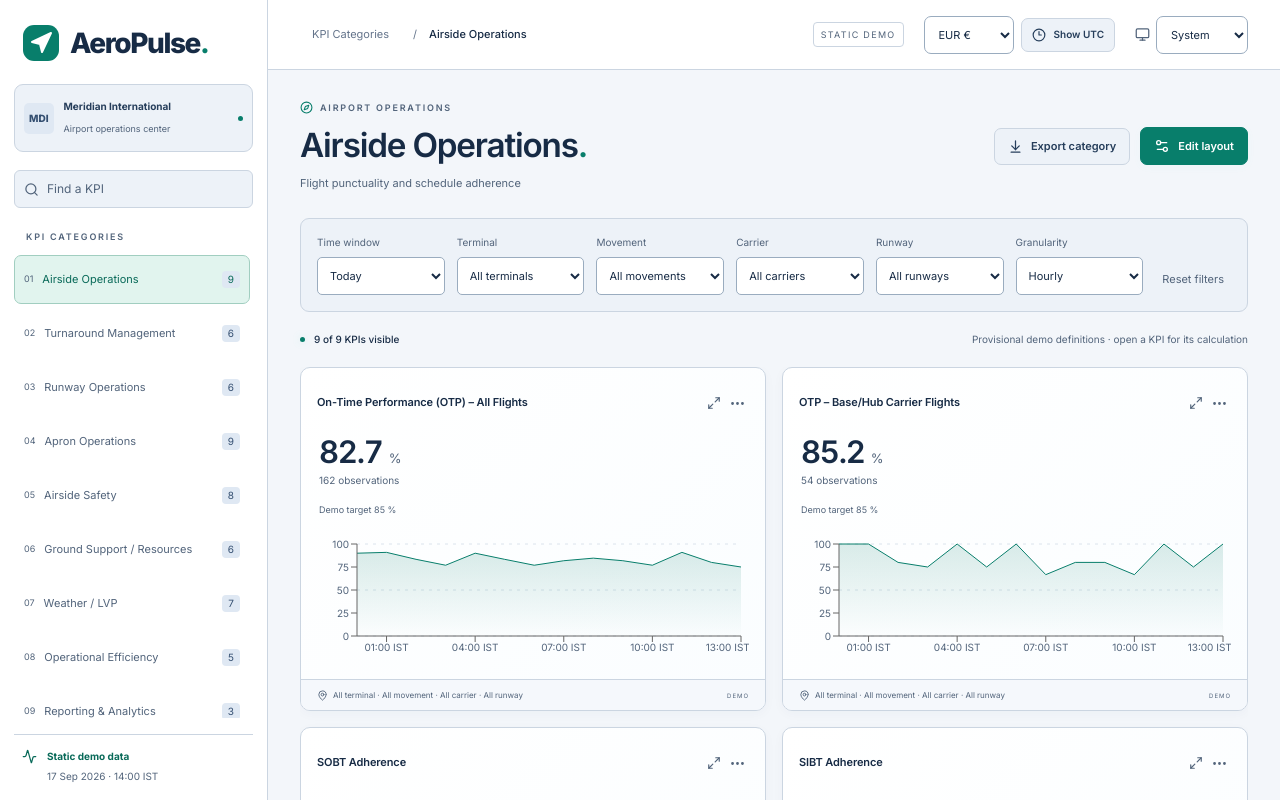
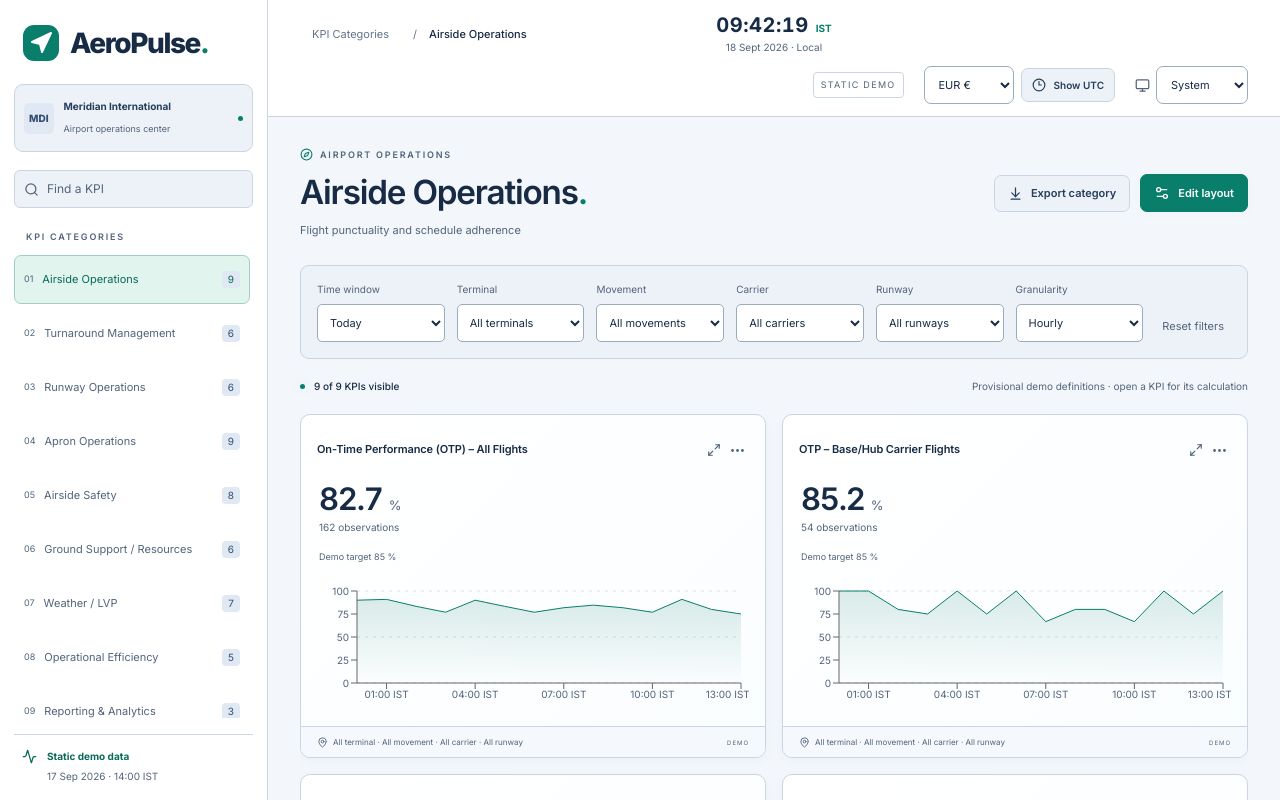
Before and after one commit to nabster-tech/AeroPulse, a React (Vite) app: page /#/kpis/airside-operations in a window 1280 px wide. Shown: the top 800 px of the page. Built offline with nearby package versions, Linux system fonts and the light colour scheme.

Commit message:
Add a centered live toolbar clock following the selected timezone

```diff
--- a/src/categories/CategoryApp.tsx
+++ b/src/categories/CategoryApp.tsx
@@ -33,7 +33,9 @@ import { useCategoryWorkspace } from './workspace';
 import { CategoryGrid, KpiFocus, restoreKpi } from './CategoryGrid';
 import { exportRows } from './views';
 import { useDesktop } from '../components/useDesktop';
+import { ToolbarClock } from '../components/ToolbarClock';
 import './categories.css';
+import '../components/toolbar-clock.css';
 import { ThemeSelector } from '../theme';
 import { PresentationControls, usePresentation } from '../presentation';
 export default function CategoryApp() {
@@ -300,6 +302,7 @@ export default function CategoryApp() {
               <strong>{definition.label}</strong>
             </span>
           </div>
+          <ToolbarClock />
           <div className="topbar-right">
             <span className="category-demo-badge">STATIC DEMO</span>
             <PresentationControls />
--- a/src/categories/categories.css
+++ b/src/categories/categories.css
@@ -1,6 +1,6 @@
 .category-app {
   max-width: 100vw;
-  overflow-x: hidden;
+  overflow-x: clip;
 }
 .category-app .category-sidebar {
   width: 268px;
--- /dev/null
+++ b/src/components/ToolbarClock.tsx
@@ -0,0 +1,58 @@
+import { useEffect, useMemo, useState } from 'react';
+import { airport } from '../categories/airport';
+import { usePresentation } from '../presentation';
+
+export function ToolbarClock() {
+  const { localAndUtc } = usePresentation();
+  const [now, setNow] = useState(() => new Date());
+  const timeZone = localAndUtc ? 'UTC' : airport.timeZone;
+  const zoneLabel = localAndUtc ? 'UTC' : airport.timeZoneAbbreviation;
+  const formatters = useMemo(
+    () => ({
+      time: new Intl.DateTimeFormat('en-GB', {
+        timeZone,
+        hour: '2-digit',
+        minute: '2-digit',
+        second: '2-digit',
+        hourCycle: 'h23',
+      }),
+      date: new Intl.DateTimeFormat('en-GB', {
+        timeZone,
+        day: '2-digit',
+        month: 'short',
+        year: 'numeric',
+      }),
+    }),
+    [timeZone],
+  );
+
+  useEffect(() => {
+    const refresh = () => setNow(new Date());
+    const interval = window.setInterval(refresh, 1000);
+    window.addEventListener('focus', refresh);
+    document.addEventListener('visibilitychange', refresh);
+    return () => {
+      window.clearInterval(interval);
+      window.removeEventListener('focus', refresh);
+      document.removeEventListener('visibilitychange', refresh);
+    };
+  }, []);
+
+  return (
+    <div
+      className="toolbar-clock"
+      role="timer"
+      aria-label={`Current ${localAndUtc ? 'UTC' : 'airport local'} time`}
+      aria-live="off"
+      title={`Live clock · ${localAndUtc ? 'UTC' : `${airport.name} (${airport.timeZone})`}`}
+    >
+      <time dateTime={now.toISOString()}>
+        <span className="toolbar-clock-time">{formatters.time.format(now)}</span>
+        <span className="toolbar-clock-zone">{zoneLabel}</span>
+        <span className="toolbar-clock-date">
+          {formatters.date.format(now)} · {localAndUtc ? 'UTC' : 'Local'}
+        </span>
+      </time>
+    </div>
+  );
+}
--- /dev/null
+++ b/src/components/toolbar-clock.css
@@ -0,0 +1,78 @@
+.category-app .topbar {
+  position: sticky;
+  top: 0;
+  z-index: 35;
+  display: grid;
+  grid-template-columns: minmax(0, 1fr) auto minmax(0, 1fr);
+  gap: 16px;
+}
+.category-app .topbar-primary {
+  grid-column: 1;
+  grid-row: 1;
+}
+.category-app .topbar-right {
+  grid-column: 3;
+  grid-row: 1;
+  justify-self: end;
+}
+.toolbar-clock {
+  grid-column: 2;
+  grid-row: 1;
+  justify-self: center;
+  min-height: 44px;
+  display: flex;
+  align-items: center;
+  text-align: center;
+}
+.toolbar-clock time {
+  display: grid;
+  grid-template-columns: auto auto;
+  align-items: baseline;
+  column-gap: 7px;
+}
+.toolbar-clock-time {
+  font-size: 20px;
+  line-height: 1.2;
+  font-weight: 650;
+  font-variant-numeric: tabular-nums;
+  letter-spacing: 0.5px;
+}
+.toolbar-clock-zone {
+  font-size: 10px;
+  font-weight: 650;
+  color: var(--teal);
+}
+.toolbar-clock-date {
+  grid-column: 1 / -1;
+  margin-top: 3px;
+  font-size: 10px;
+  color: var(--muted);
+  white-space: nowrap;
+}
+@media (max-width: 1399px) {
+  .category-app .topbar {
+    height: auto;
+    padding-top: 12px;
+    padding-bottom: 12px;
+    row-gap: 10px;
+  }
+  .category-app .topbar-right {
+    grid-column: 1 / -1;
+    grid-row: 2;
+    justify-self: stretch;
+    justify-content: flex-end;
+  }
+}
+@media (max-width: 700px) {
+  .category-app .topbar-primary {
+    grid-column: 1 / -1;
+  }
+  .category-app .toolbar-clock {
+    grid-column: 1 / -1;
+    grid-row: 2;
+  }
+  .category-app .topbar-right {
+    grid-row: 3;
+    justify-content: space-between;
+  }
+}
--- a/src/presentation.tsx
+++ b/src/presentation.tsx
@@ -172,7 +172,7 @@ export function PresentationControls() {
         type="button"
         className="secondary-button timezone-button"
         aria-pressed={view.localAndUtc}
-        title="Show airport local time and UTC together"
+        title="Switch the live clock between airport local time and UTC; show both zones in data labels"
         onClick={view.toggleTimeZones}
       >
         <Clock3 size={14} />
```
Also changed, not shown: 2 other files (tests, documents, lock files or other folders).
